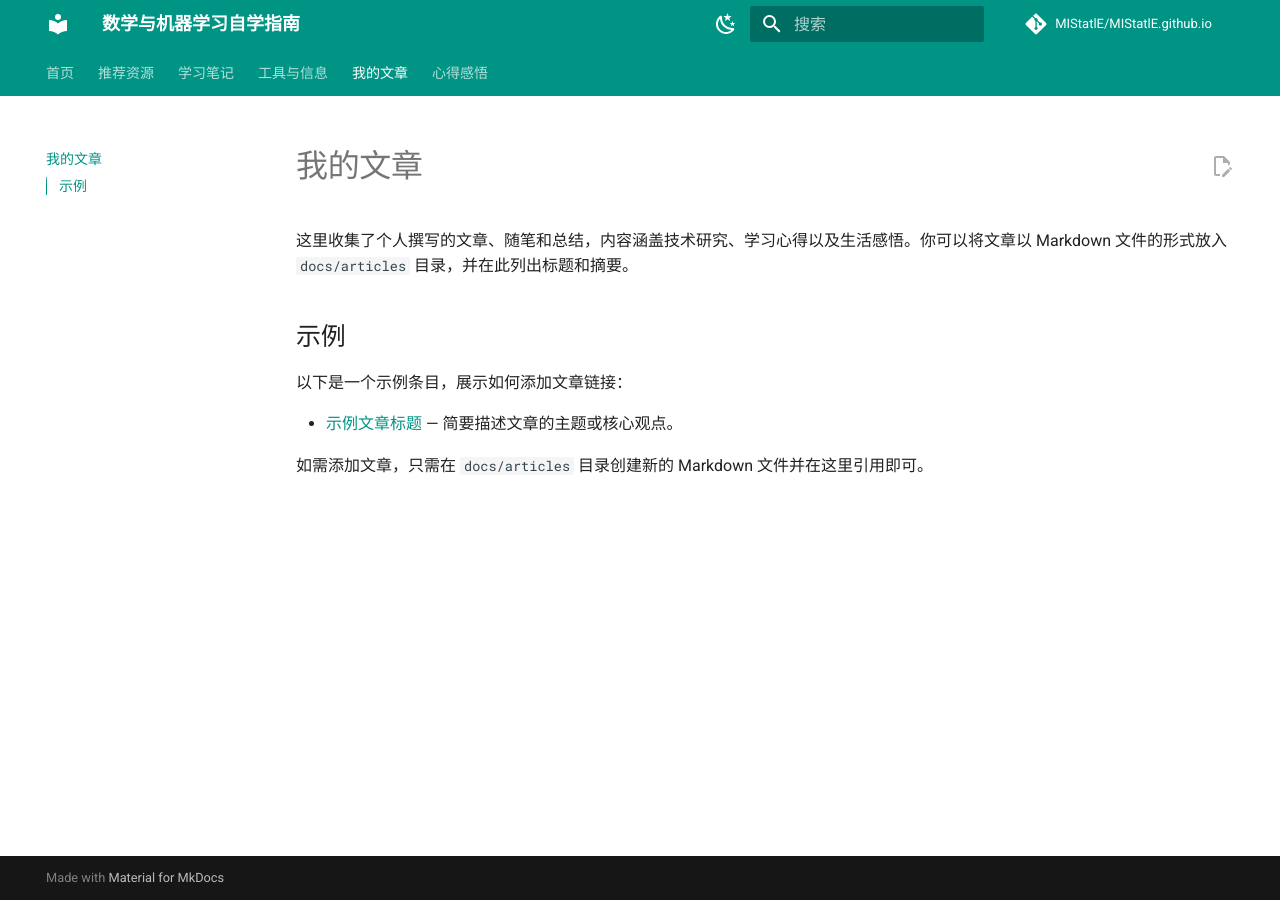
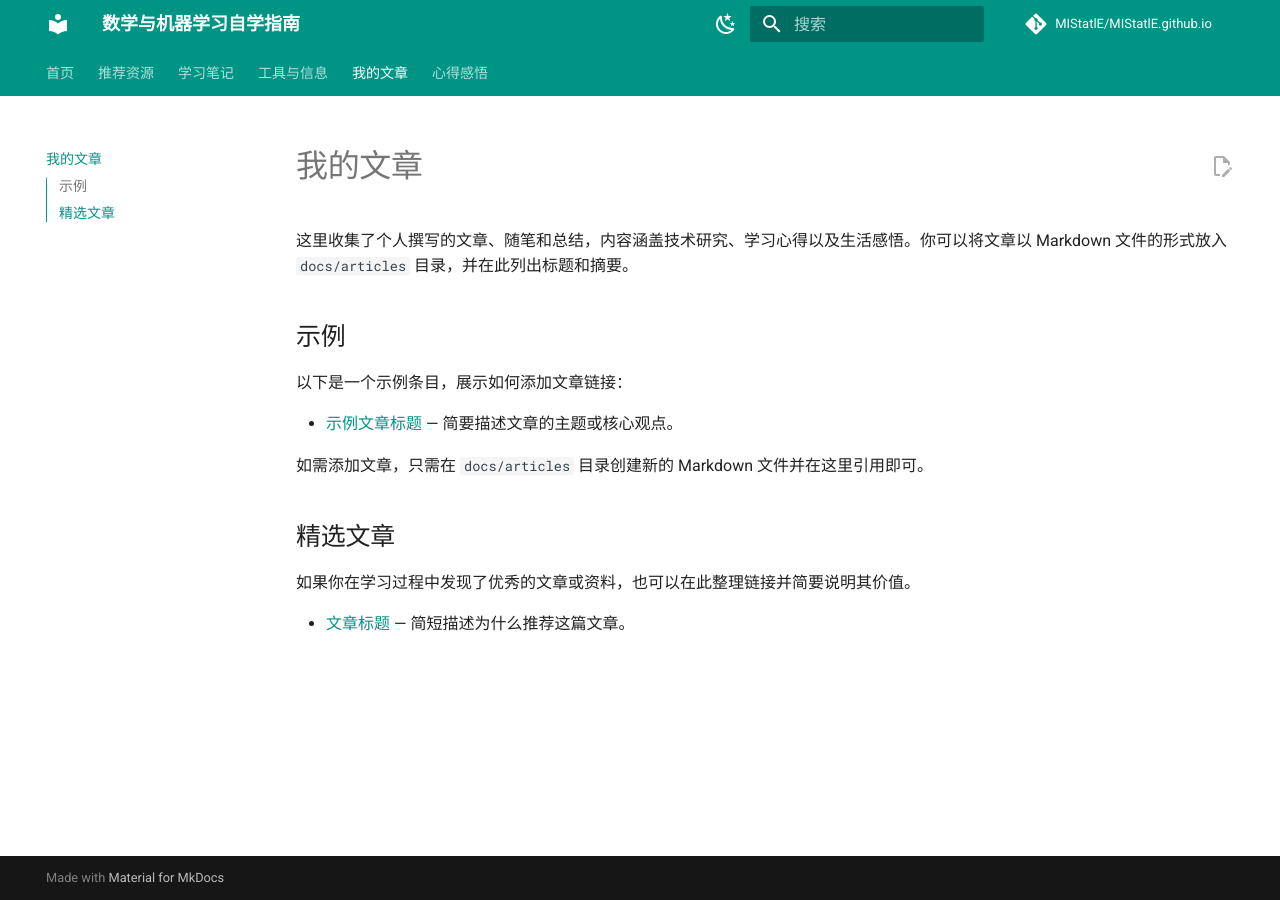
Before and after one commit to MIStatlE/MIStatlE.github.io, an MkDocs documentation site: the page built from docs/articles/index.md, in a window 1280 px wide. Built offline with MkDocs 1.6.1 and Material for MkDocs 9.7.7, drawn with Linux system fonts in a browser that asks for light colours; comment, search, counter and statistics services are not loaded.

Commit message:
Add files via upload

```diff
--- a/docs/articles/index.md
+++ b/docs/articles/index.md
@@ -9,3 +9,9 @@
 - [示例文章标题](示例文章.md) — 简要描述文章的主题或核心观点。
 
 如需添加文章，只需在 `docs/articles` 目录创建新的 Markdown 文件并在这里引用即可。
+
+## 精选文章
+
+如果你在学习过程中发现了优秀的文章或资料，也可以在此整理链接并简要说明其价值。
+
+- [文章标题](文章链接) — 简短描述为什么推荐这篇文章。
```
